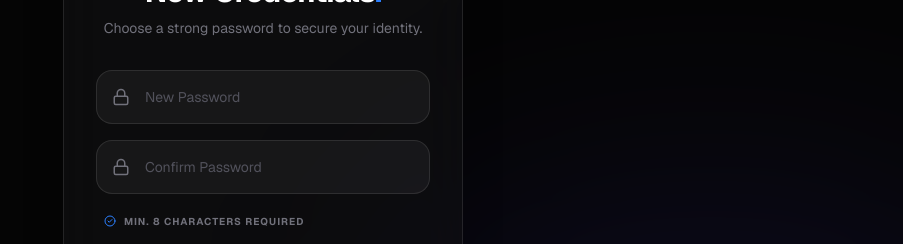
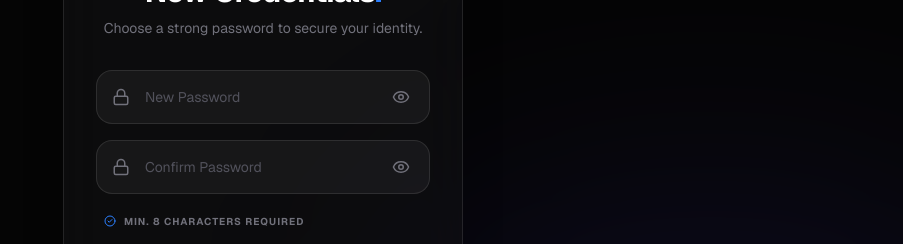
Before and after one commit to iamjitendrasuthar/Multi-Commerce-System, a Next.js app: page /reset-password in a window 1280 px wide. Shown: the part 291-535 px from the top of the page, without its empty margins (377-1280 px from the left). Built offline with nearby package versions, Linux system fonts and the light colour scheme.

Commit message:
eye on and off features

```diff
--- a/app/(store)/login/page.tsx
+++ b/app/(store)/login/page.tsx
@@ -8,6 +8,8 @@ import {
   User,
   ArrowLeft,
   ShieldCheck,
+  EyeOff,
+  Eye,
 } from "lucide-react";
 import { FcGoogle } from "react-icons/fc";
 import { FaGithub } from "react-icons/fa";
@@ -15,7 +17,7 @@ import Link from "next/link";
 
 export default function AuthPage() {
   const [isLogin, setIsLogin] = useState(true);
-
+  const [showPassword, setShowPassword] = useState(false);
   return (
     <div className="min-h-screen bg-[#050505] text-white flex items-center justify-center p-4 font-sans overflow-hidden selection:bg-blue-500/30">
       {/* Background Glow */}
@@ -86,16 +88,29 @@ export default function AuthPage() {
               />
             </div>
 
-            <div className="relative">
+            <div className="relative group">
               <Lock
-                className="absolute left-4 top-1/2 -translate-y-1/2 text-zinc-500"
+                className="absolute left-4 top-1/2 -translate-y-1/2 text-zinc-500 group-focus-within:text-blue-500 transition-colors"
                 size={18}
               />
               <input
-                type="password"
+                type={showPassword ? "text" : "password"} // 3. Dynamic type
                 placeholder="Password"
-                className="w-full bg-white/5 border border-white/10 rounded-2xl py-3.5 pl-12 pr-4 text-sm outline-none focus:border-blue-500/50 transition-all text-white placeholder:text-zinc-600"
+                className="w-full bg-white/5 border border-white/10 rounded-2xl py-3.5 pl-12 pr-12 text-sm outline-none focus:border-blue-500/50 transition-all text-white placeholder:text-zinc-600"
               />
+
+              {/* 4. Eye Toggle Button */}
+              <button
+                type="button"
+                onClick={() => setShowPassword(!showPassword)}
+                className="absolute right-4 top-1/2 -translate-y-1/2 text-zinc-500 hover:text-white transition-colors cursor-pointer p-1"
+              >
+                {showPassword ? (
+                  <EyeOff size={18} strokeWidth={2.5} />
+                ) : (
+                  <Eye size={18} strokeWidth={2.5} />
+                )}
+              </button>
             </div>
 
             {isLogin && (
--- a/app/(store)/reset-password/page.tsx
+++ b/app/(store)/reset-password/page.tsx
@@ -1,8 +1,18 @@
 "use client";
+import { useState } from "react";
 import { motion } from "framer-motion";
-import { ShieldCheck, Lock, CheckCircle2, ArrowRight } from "lucide-react";
+import {
+  ShieldCheck,
+  Lock,
+  CheckCircle2,
+  ArrowRight,
+  Eye,
+  EyeOff,
+} from "lucide-react";
 
 export default function ResetPassword() {
+  const [showNewPass, setShowNewPass] = useState(false);
+  const [showConfirmPass, setShowConfirmPass] = useState(false);
   return (
     <div className="min-h-screen bg-[#050505] text-white flex items-center justify-center p-4 font-sans overflow-hidden">
       <div className="absolute inset-0 overflow-hidden pointer-events-none">
@@ -27,28 +37,44 @@ export default function ResetPassword() {
         </div>
 
         <form className="space-y-4" onSubmit={(e) => e.preventDefault()}>
-          <div className="relative">
+          {/* New Password Field */}
+          <div className="relative group">
             <Lock
-              className="absolute left-4 top-1/2 -translate-y-1/2 text-zinc-500"
+              className="absolute left-4 top-1/2 -translate-y-1/2 text-zinc-500 group-focus-within:text-blue-500 transition-colors"
               size={18}
             />
             <input
-              type="password"
+              type={showNewPass ? "text" : "password"}
               placeholder="New Password"
-              className="w-full bg-white/5 border border-white/10 rounded-2xl py-4 pl-12 pr-4 text-sm outline-none focus:border-blue-500/50 transition-all text-white placeholder:text-zinc-600"
+              className="w-full bg-white/5 border border-white/10 rounded-2xl py-4 pl-12 pr-12 text-sm outline-none focus:border-blue-500/50 transition-all text-white placeholder:text-zinc-600"
             />
+            <button
+              type="button"
+              onClick={() => setShowNewPass(!showNewPass)}
+              className="absolute right-4 top-1/2 -translate-y-1/2 text-zinc-500 hover:text-white transition-colors cursor-pointer p-1"
+            >
+              {showNewPass ? <EyeOff size={18} /> : <Eye size={18} />}
+            </button>
           </div>
 
-          <div className="relative">
+          {/* Confirm Password Field */}
+          <div className="relative group">
             <Lock
-              className="absolute left-4 top-1/2 -translate-y-1/2 text-zinc-500"
+              className="absolute left-4 top-1/2 -translate-y-1/2 text-zinc-500 group-focus-within:text-blue-500 transition-colors"
               size={18}
             />
             <input
-              type="password"
+              type={showConfirmPass ? "text" : "password"}
               placeholder="Confirm Password"
-              className="w-full bg-white/5 border border-white/10 rounded-2xl py-4 pl-12 pr-4 text-sm outline-none focus:border-blue-500/50 transition-all text-white placeholder:text-zinc-600"
+              className="w-full bg-white/5 border border-white/10 rounded-2xl py-4 pl-12 pr-12 text-sm outline-none focus:border-blue-500/50 transition-all text-white placeholder:text-zinc-600"
             />
+            <button
+              type="button"
+              onClick={() => setShowConfirmPass(!showConfirmPass)}
+              className="absolute right-4 top-1/2 -translate-y-1/2 text-zinc-500 hover:text-white transition-colors cursor-pointer p-1"
+            >
+              {showConfirmPass ? <EyeOff size={18} /> : <Eye size={18} />}
+            </button>
           </div>
 
           {/* Password Strength Requirement Hint */}
```
